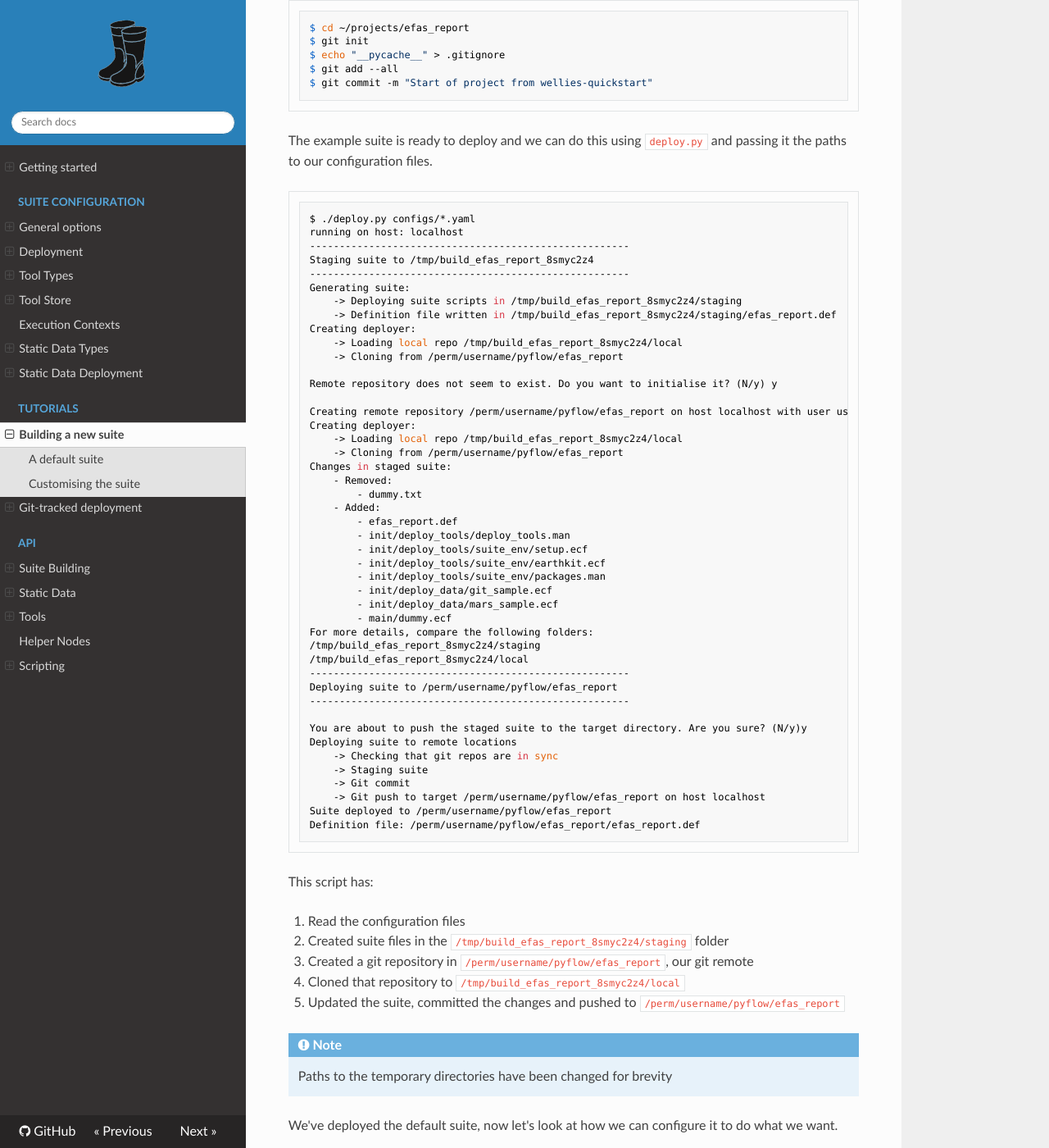
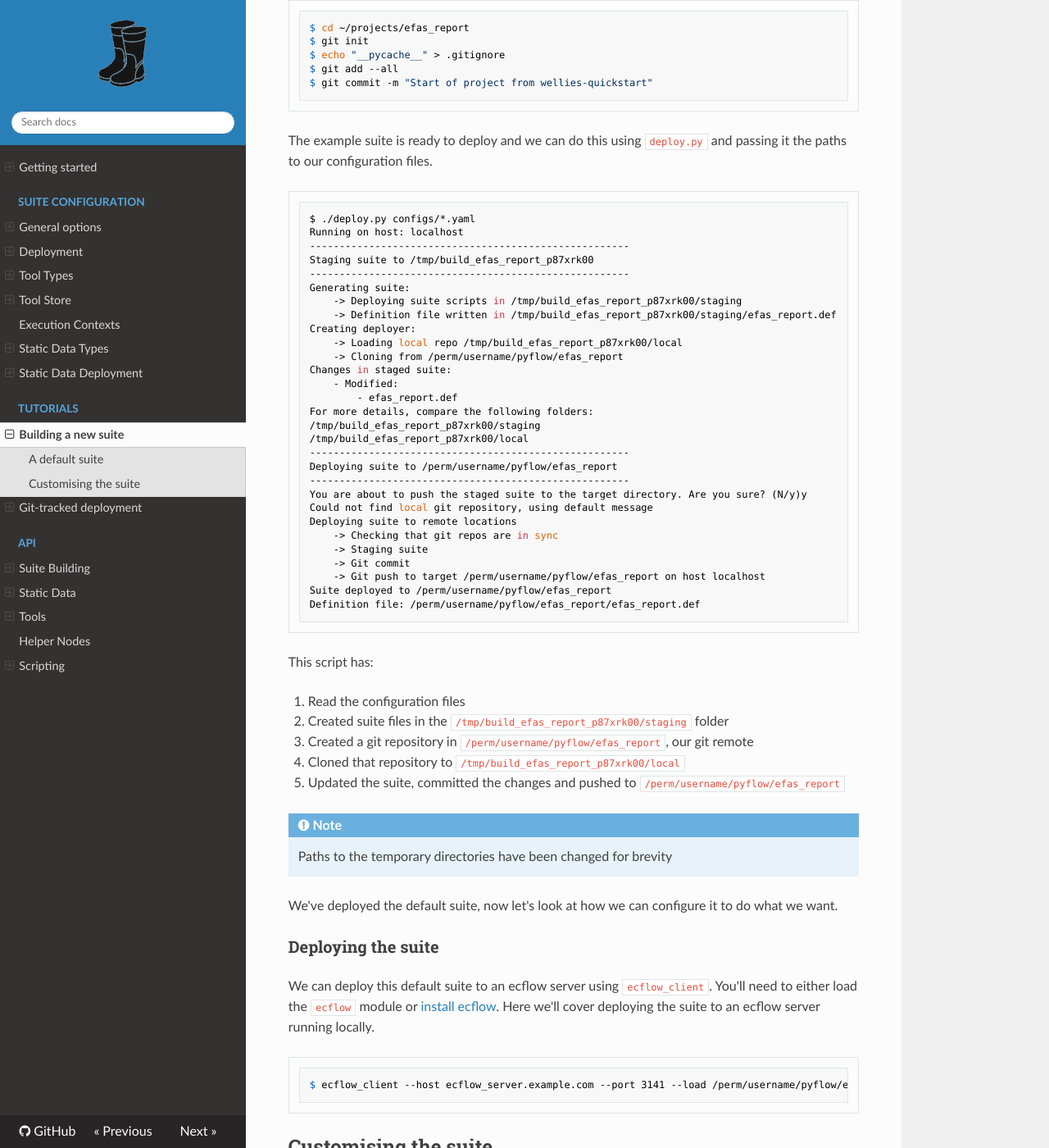
Before and after one commit to ecmwf/pyflow-wellies, an MkDocs documentation site: the page built from docs/quickstart_guide.md, in a window 1280 px wide and 1400 px high, scrolled down 893 px. Shown: the whole window at 82% size. Built offline with MkDocs 1.6.1, drawn with Linux system fonts in a browser that asks for light colours; nearby versions of some CDN libraries.

Commit message:
WIP: Tidy quickstart

````diff
--- a/docs/quickstart_guide.md
+++ b/docs/quickstart_guide.md
@@ -40,43 +40,27 @@ The example suite is ready to deploy and we can do this using `deploy.py` and pa
 
 ```shell
 $ ./deploy.py configs/*.yaml
-running on host: localhost
+Running on host: localhost
 ------------------------------------------------------
-Staging suite to /tmp/build_efas_report_8smyc2z4
+Staging suite to /tmp/build_efas_report_p87xrk00
 ------------------------------------------------------
 Generating suite:
-    -> Deploying suite scripts in /tmp/build_efas_report_8smyc2z4/staging
-    -> Definition file written in /tmp/build_efas_report_8smyc2z4/staging/efas_report.def
+    -> Deploying suite scripts in /tmp/build_efas_report_p87xrk00/staging
+    -> Definition file written in /tmp/build_efas_report_p87xrk00/staging/efas_report.def
 Creating deployer:
-    -> Loading local repo /tmp/build_efas_report_8smyc2z4/local
-    -> Cloning from /perm/username/pyflow/efas_report
-
-Remote repository does not seem to exist. Do you want to initialise it? (N/y) y
-
-Creating remote repository /perm/username/pyflow/efas_report on host localhost with user username
-Creating deployer:
-    -> Loading local repo /tmp/build_efas_report_8smyc2z4/local
+    -> Loading local repo /tmp/build_efas_report_p87xrk00/local
     -> Cloning from /perm/username/pyflow/efas_report
 Changes in staged suite:
-    - Removed:
-        - dummy.txt
-    - Added:
+    - Modified:
         - efas_report.def
-        - init/deploy_tools/deploy_tools.man
-        - init/deploy_tools/suite_env/setup.ecf
-        - init/deploy_tools/suite_env/earthkit.ecf
-        - init/deploy_tools/suite_env/packages.man
-        - init/deploy_data/git_sample.ecf
-        - init/deploy_data/mars_sample.ecf
-        - main/dummy.ecf
 For more details, compare the following folders:
-/tmp/build_efas_report_8smyc2z4/staging
-/tmp/build_efas_report_8smyc2z4/local
+/tmp/build_efas_report_p87xrk00/staging
+/tmp/build_efas_report_p87xrk00/local
 ------------------------------------------------------
 Deploying suite to /perm/username/pyflow/efas_report
 ------------------------------------------------------
-
 You are about to push the staged suite to the target directory. Are you sure? (N/y)y
+Could not find local git repository, using default message
 Deploying suite to remote locations
     -> Checking that git repos are in sync
     -> Staging suite
@@ -89,9 +73,9 @@ Definition file: /perm/username/pyflow/efas_report/efas_report.def
 This script has:
 
 1. Read the configuration files
-2. Created suite files in the `/tmp/build_efas_report_8smyc2z4/staging` folder
+2. Created suite files in the `/tmp/build_efas_report_p87xrk00/staging` folder
 3. Created a git repository in `/perm/username/pyflow/efas_report`, our git remote
-4. Cloned that repository to `/tmp/build_efas_report_8smyc2z4/local`
+4. Cloned that repository to `/tmp/build_efas_report_p87xrk00/local`
 5. Updated the suite, committed the changes and pushed to `/perm/username/pyflow/efas_report`
 
 /// admonition | Note
@@ -105,6 +89,7 @@ We've deployed the default suite, now let's look at how we can configure it to d
 
 We can deploy this default suite to an ecflow server using `ecflow_client`.
 You'll need to either load the `ecflow` module or [install ecflow](https://ecflow.readthedocs.io/en/latest/install/index.html).
+Here we'll cover deploying the suite to an ecflow server running locally.
 
 ```console
 $ ecflow_client --host ecflow_server.example.com --port 3141 --load /perm/username/pyflow/efas_report/efas_report.def
````
